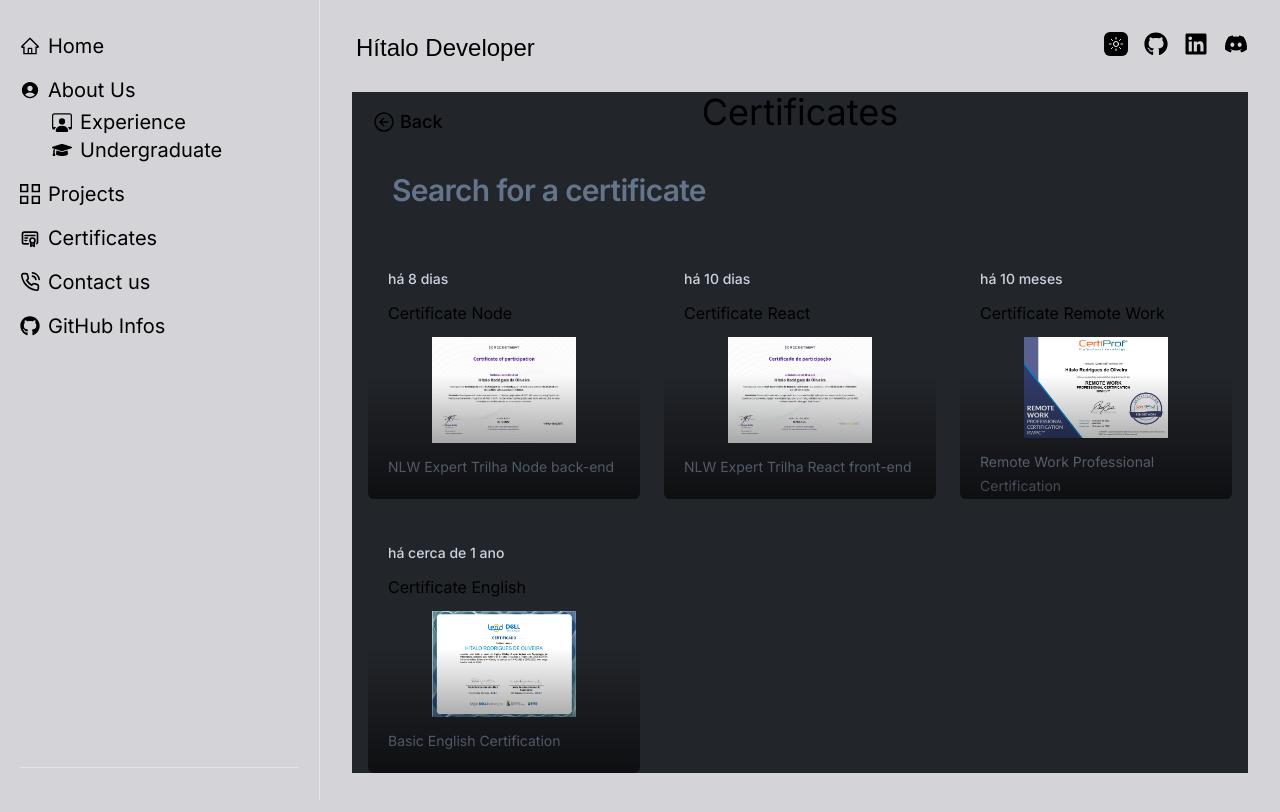
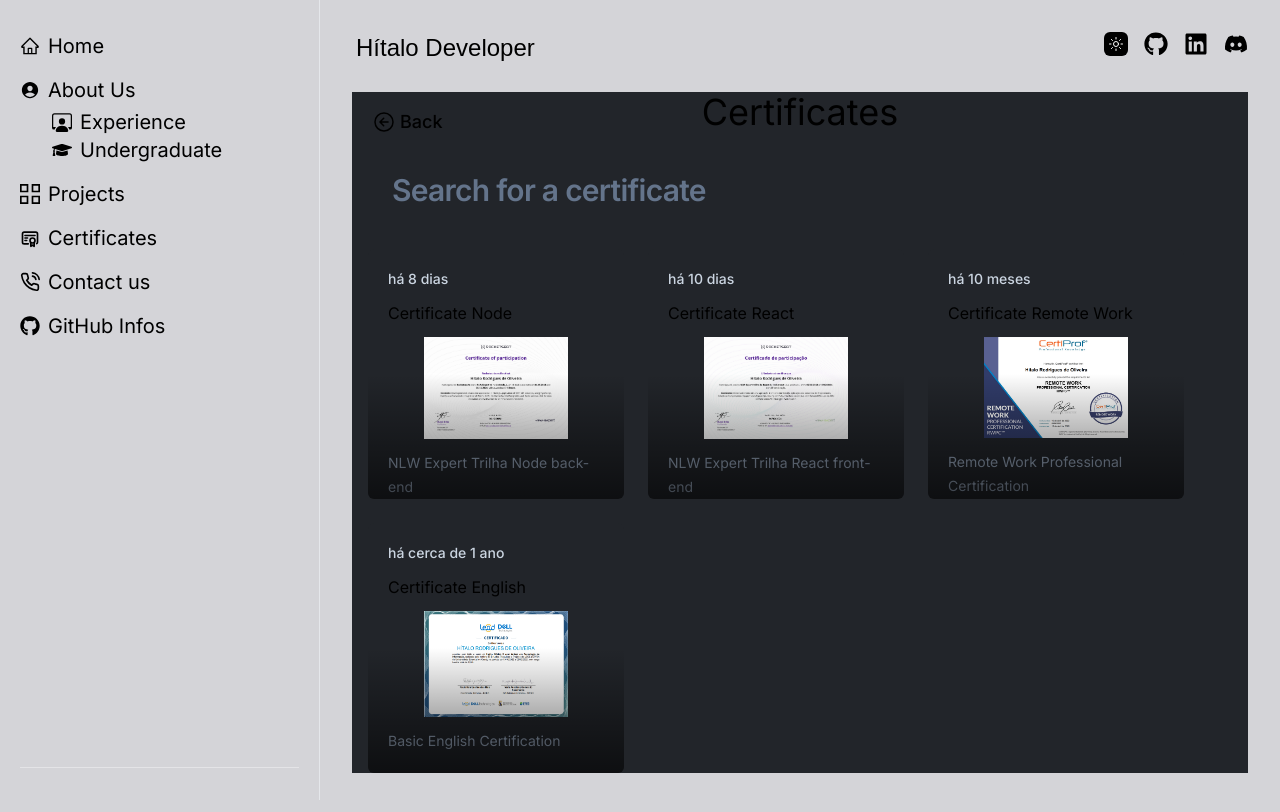
Before and after one commit to Hzimr/Hzimr.github.io, a Next.js app: page /certificates in a window 1280 px wide. Shown: the top 812 px of the page. Built offline with nearby package versions, Linux system fonts and the light colour scheme; a web font is replaced by a local one.

Commit message:
feat: new grid-template-columns

```diff
--- a/src/app/certificates/page.tsx
+++ b/src/app/certificates/page.tsx
@@ -36,7 +36,7 @@ export default function Certificates() {
       </form>
       <div className="h-px bg-slate-700" />
       <div className="flex w-full items-start px-4">
-        <div className="grid auto-rows-[250px] grid-cols-1 gap-6 md:grid-cols-2 lg:grid-cols-3">
+        <div className="lg:grid-cols-auto grid w-full auto-rows-[250px] grid-cols-1 gap-6 md:grid-cols-2">
           {filteredCertificates.map((certificate) => {
             return (
               <CertificateCard key={certificate.id} certificate={certificate} />
--- a/tailwind.config.ts
+++ b/tailwind.config.ts
@@ -14,6 +14,7 @@ const config: Config = {
       },
       gridTemplateColumns: {
         app: 'minmax(18rem, 20rem) 1fr',
+        auto: 'repeat(auto-fill, 256px)',
       },
       colors: {
         primary: {
```
